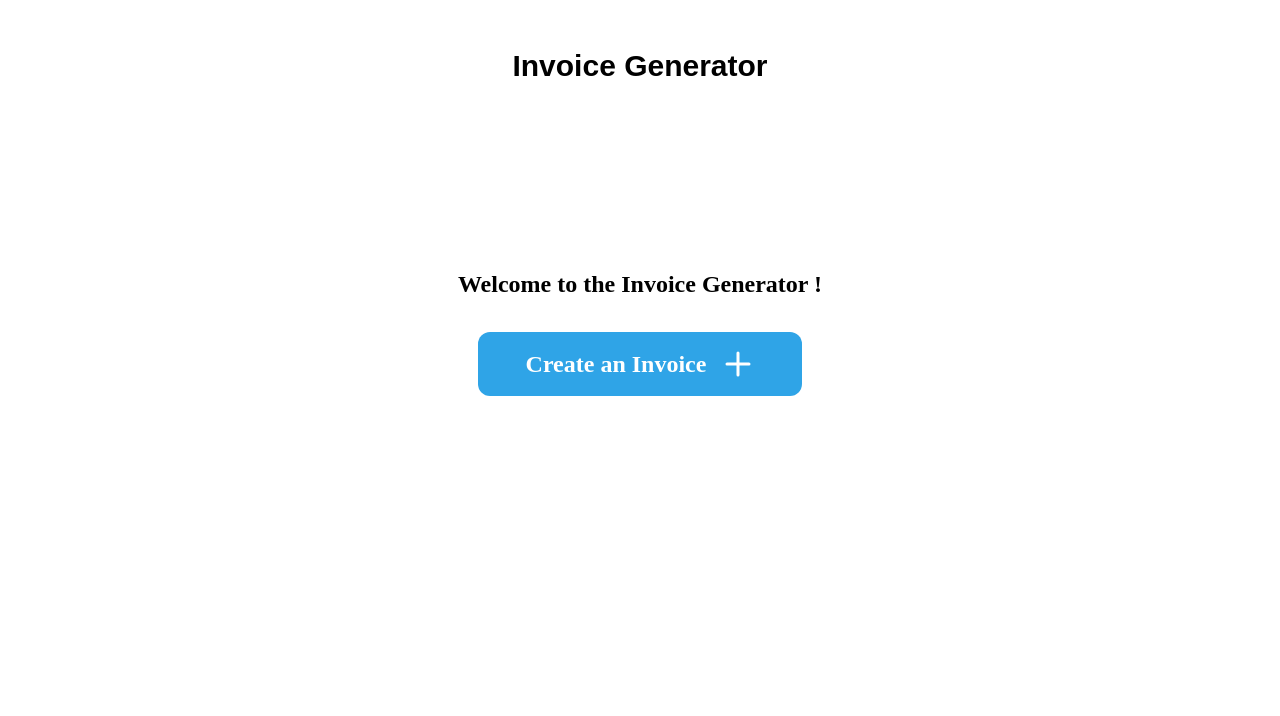
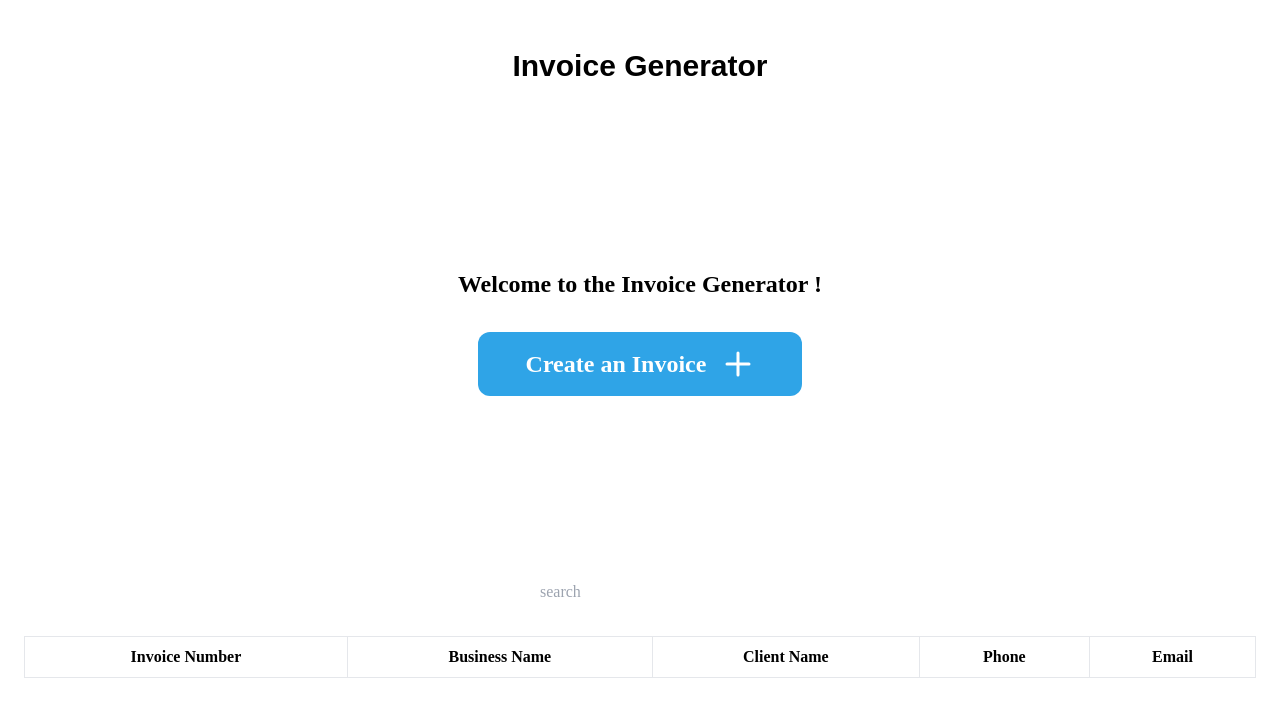
Before and after one commit to hari1614/invoice_generator, a React (Create React App) app: page / in a window 1280 px wide. Shown: the top 716 px of the page. Built offline with nearby package versions, Linux system fonts and the light colour scheme.

Commit message:
Created & Modified: Created new component and search field and table added, home component modified.

```diff
--- /dev/null
+++ b/src/components/FormTable.jsx
@@ -0,0 +1,46 @@
+import { useState } from "react"
+
+const FormTable = ({ formData }) => {
+    const [searchData, setSearchData] = useState("");
+
+    const filterData = Array.isArray(formData) ? formData.filter(item =>
+        item.businessName.toLowerCase().includes(searchData.toLowerCase())) : [];
+    return (
+        <div className="flex flex-col items-center justify-center p-6 mt-4">
+            <input
+                type='text'
+                className="mb-6 p-2"
+                placeholder="search"
+                value={searchData}
+                onChange={e => setSearchData(e.target.value)}
+
+            />
+
+            <table className="table-auto w-full border-collapse border">
+                <thead>
+                    <tr>
+                        <th className="border px-4 py-2">Invoice Number</th>
+                        <th className="border px-4 py-2">Business Name</th>
+                        <th className="border px-4 py-2">Client Name</th>
+                        <th className="border px-4 py-2">Phone</th>
+                        <th className="border px-4 py-2">Email</th>
+                    </tr>
+                </thead>
+                <tbody className="text-center">
+                   {filterData.map((item, index) => (
+                    <tr key={index}>
+                    <td className="border px-4 py-2">{item.invoiceNumber}</td>
+                    <td className="border px-4 py-2">{item.businessName}</td>
+                    <td className="border px-4 py-2">{item.clientName}</td>
+                    <td className="border px-4 py-2">{item.phone}</td>
+                    <td className="border px-4 py-2">{item.email}</td>
+                    </tr>
+                   ))}
+
+                </tbody>
+            </table>
+        </div>
+    );
+}
+
+export default FormTable;
--- a/src/components/Home.jsx
+++ b/src/components/Home.jsx
@@ -1,14 +1,16 @@
-import{ useState, useEffect } from 'react';
+import { useState, useEffect } from 'react';
 import { Plus } from 'phosphor-react';
 import InvoiceForm from './InvoiceForm';
 import Invoice from './Invoice';
+import FormTable from './FormTable';
 
 
 const Home = () => {
     const [showForm, setShowForm] = useState(false);
-  const [formData, setFormData] = useState(null);
+    // const [formData, setFormData] = useState(null);
+    const [invoices, setInvoices] = useState([]);
     const [invoiceCounter, setInvoiceCounter] = useState(0);
-  const [currentInvoiceNumber, setCurrentInvoiceNumber] = useState('8F7 S887-001');
+    const [currentInvoiceNumber, setCurrentInvoiceNumber] = useState('');
 
 
     const handleOpenForm = () => {
@@ -21,7 +23,7 @@ const Home = () => {
 
     const handleFormSubmit = (data) => {
         console.log('Form submitted with data:', data);
-    setFormData(data);
+        setInvoices(prevInvoices => [...prevInvoices, data]);
         setShowForm(false);
     };
 
@@ -34,10 +36,10 @@ const Home = () => {
 
 
     useEffect(() => {
-    if (!showForm && formData) {
+        if (!showForm) {
             setInvoiceCounter((prevCounter) => prevCounter + 1);
         }
-  }, [showForm, formData]);
+    }, [showForm]);
 
     return (
         <div>
@@ -60,18 +62,25 @@ const Home = () => {
                 </section>
             </div>
 
+            <FormTable formData={invoices} invoiceNumber={currentInvoiceNumber} />
 
             {showForm && (
                 <InvoiceForm onClose={handleCloseForm} onSubmit={handleFormSubmit}
                     invoiceNumber={currentInvoiceNumber} />
             )}
 
+            {!showForm && invoices.length > 0 && (
+                <div className="px-8 mb-12">
+                    <Invoice formData={invoices[invoices.length - 1]} /> {/* Show the last submitted invoice */}
+                </div>
+            )}
 
-      {!showForm && formData && formData.items && (
+
+            {/* {!showForm && formData && formData.items && (
                 <div className="px-8 mb-12">
                     <Invoice formData={formData} />
                 </div>
-      )}
+            )} */}
         </div>
     );
 };
```
Lines whose indentation alone changed are shown as unchanged.
